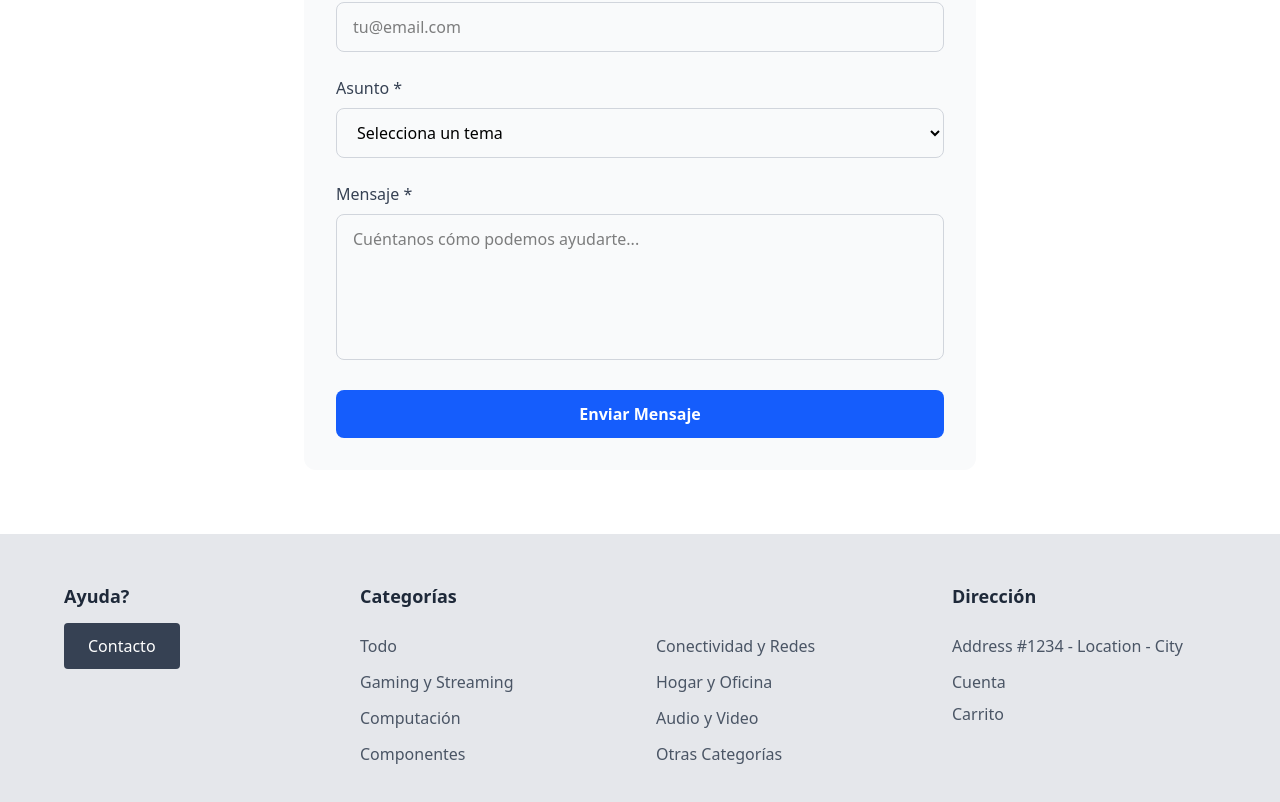
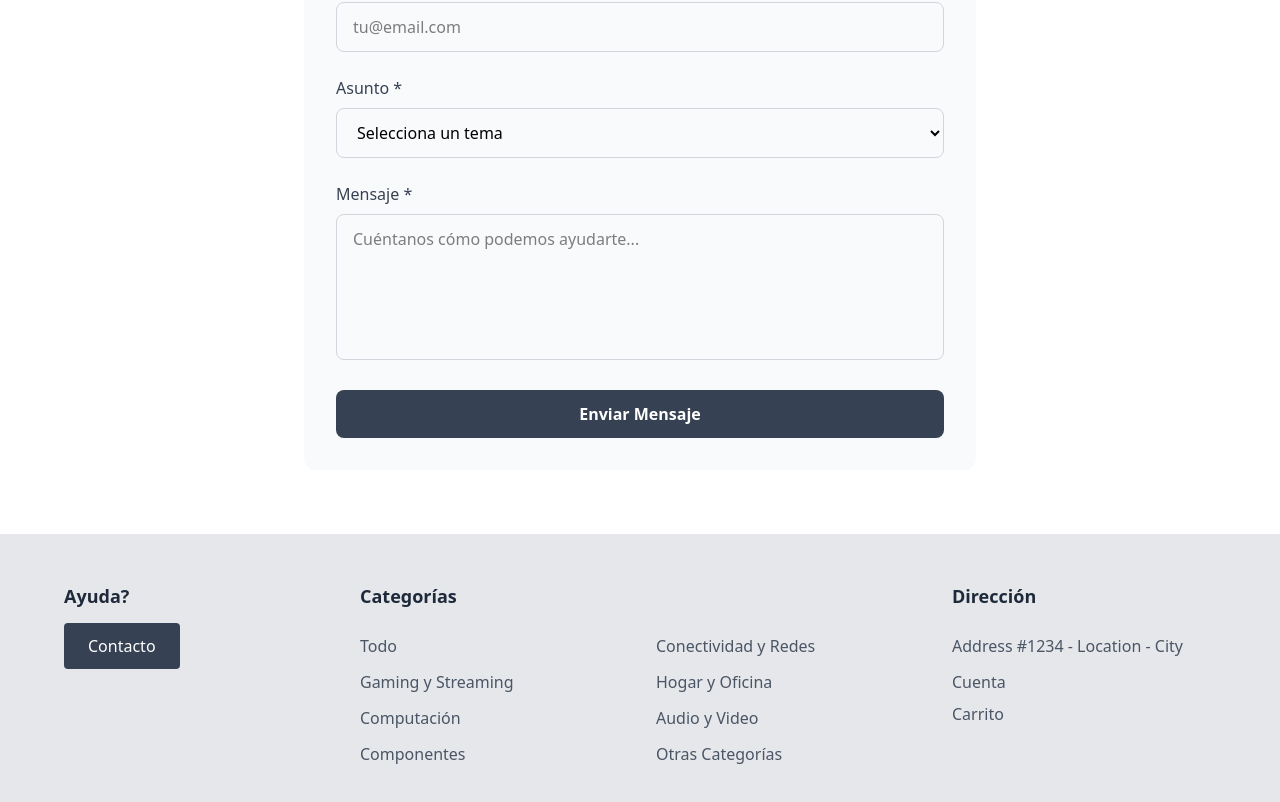
Before and after one commit to Dario-Gago/TechZone, a React (Vite) app: page /contact in a window 1280 px wide. Shown: the part 558-1360 px from the top of the page. Built offline with nearby package versions, Linux system fonts and the light colour scheme.

Commit message:
fix: se actualizó el color del botón en la página de Contacto para una mejor visibilidad.

```diff
--- a/src/pages/Contact.jsx
+++ b/src/pages/Contact.jsx
@@ -133,7 +133,7 @@ const Contact = () => {
               <button
                 type="button"
                 onClick={handleSubmit}
-                className="w-full py-3 bg-blue-600 text-white font-semibold rounded-lg hover:bg-blue-700 transition-colors duration-200"
+                className="w-full py-3 bg-gray-700 text-white font-semibold rounded-lg hover:bg-gray-800 transition-colors duration-200"
               >
                 Enviar Mensaje
               </button>
```
